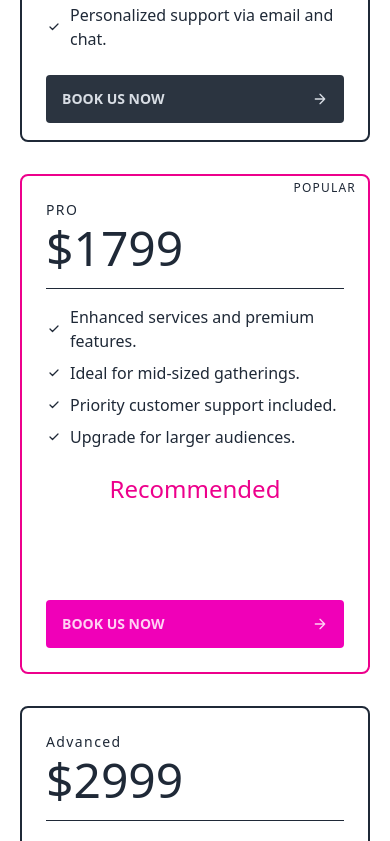
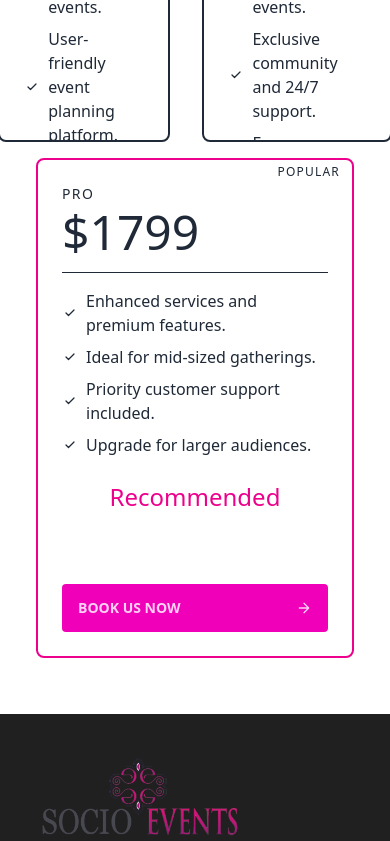
Before and after one commit to jibon-roy/socio-event, a React (Vite) app: page / in a window 390 px wide. Shown: the part 6200-7041 px from the top of the page. Built offline with nearby package versions, Linux system fonts and the light colour scheme.

Commit message:
Service Details part created with some updated

```diff
--- a/src/components/Pricing/Pricing.jsx
+++ b/src/components/Pricing/Pricing.jsx
@@ -12,7 +12,7 @@ const Pricing = () => {
                             <div className="w-20 mt-1 ml-[45%] md:mr-[40%]  2xl:mr-[40%] lg:ml-[44%] xl:ml-[45%] h-1 bg-primary-dark mx-auto"></div>
                         </div>
                     </div>
-                    <div className="flex flex-wrap -m-4  justify-center">
+                    <div className="flex -m-4 justify-center">
                         <div className="p-4 xl:w-1/4 md:w-1/2 w-full" data-aos='fade-down'>
                             <div className="h-[430px] p-6 rounded-lg border-2 border-gray-300 flex flex-col relative overflow-hidden">
                                 <h2 className="text-sm tracking-widest title-font mb-1 font-medium">START</h2>
@@ -53,7 +53,7 @@ const Pricing = () => {
 
                             </div>
                         </div>
-                        <div className="p-4 xl:w-1/4 md:w-1/2 w-full" data-aos='fade-up'>
+                        <div className="p-4 xl:w-1/4 max-lg:hidden md:w-1/2 w-full" data-aos='fade-up'>
                             <div className="h-[500px] p-6 rounded-lg border-2 border-primary-pink flex flex-col relative overflow-hidden">
                                 <span className="bg-purple-500 text-white px-3 py-1 tracking-widest text-xs absolute right-0 top-0 rounded-bl">POPULAR</span>
                                 <h2 className="text-sm tracking-widest title-font mb-1 font-medium">PRO</h2>
@@ -94,7 +94,6 @@ const Pricing = () => {
                                         <path d="M5 12h14M12 5l7 7-7 7"></path>
                                     </svg>
                                 </button>
-
                             </div>
                         </div>
                         <div className="p-4 xl:w-1/4 md:w-1/2 w-full" data-aos='fade-down'>
@@ -139,6 +138,51 @@ const Pricing = () => {
 
                             </div>
                         </div>
+
+                    </div>
+                    <div className="p-4 lg:hidden block mx-auto xl:w-1/4 md:w-1/2 w-full" data-aos='fade-up'>
+                        <div className="h-[500px] p-6 rounded-lg border-2 border-primary-pink flex flex-col relative overflow-hidden">
+                            <span className="bg-purple-500 text-white px-3 py-1 tracking-widest text-xs absolute right-0 top-0 rounded-bl">POPULAR</span>
+                            <h2 className="text-sm tracking-widest title-font mb-1 font-medium">PRO</h2>
+                            <h1 className="text-5xl text-gray-900 leading-none flex items-center pb-4 mb-4 border-b border-gray-200">
+                                <span>$1799</span>
+                            </h1>
+                            <p className="flex items-center text-gray-600 mb-2">
+                                <span className="w-4 h-4 mr-2 inline-flex items-center justify-center bg-gray-400 text-white rounded-full flex-shrink-0">
+                                    <svg fill="none" stroke="currentColor" strokeLinecap="round" strokeLinejoin="round" strokeWidth="2.5" className="w-3 h-3" viewBox="0 0 24 24">
+                                        <path d="M20 6L9 17l-5-5"></path>
+                                    </svg>
+                                </span>Enhanced services and premium features.
+                            </p>
+                            <p className="flex items-center text-gray-600 mb-2">
+                                <span className="w-4 h-4 mr-2 inline-flex items-center justify-center bg-gray-400 text-white rounded-full flex-shrink-0">
+                                    <svg fill="none" stroke="currentColor" strokeLinecap="round" strokeLinejoin="round" strokeWidth="2.5" className="w-3 h-3" viewBox="0 0 24 24">
+                                        <path d="M20 6L9 17l-5-5"></path>
+                                    </svg>
+                                </span>Ideal for mid-sized gatherings.
+                            </p>
+                            <p className="flex items-center text-gray-600 mb-2">
+                                <span className="w-4 h-4 mr-2 inline-flex items-center justify-center bg-gray-400 text-white rounded-full flex-shrink-0">
+                                    <svg fill="none" stroke="currentColor" strokeLinecap="round" strokeLinejoin="round" strokeWidth="2.5" className="w-3 h-3" viewBox="0 0 24 24">
+                                        <path d="M20 6L9 17l-5-5"></path>
+                                    </svg>
+                                </span>Priority customer support included.
+                            </p>
+                            <p className="flex items-center text-gray-600 mb-6">
+                                <span className="w-4 h-4 mr-2 inline-flex items-center justify-center bg-gray-400 text-white rounded-full flex-shrink-0">
+                                    <svg fill="none" stroke="currentColor" strokeLinecap="round" strokeLinejoin="round" strokeWidth="2.5" className="w-3 h-3" viewBox="0 0 24 24">
+                                        <path d="M20 6L9 17l-5-5"></path>
+                                    </svg>
+                                </span>Upgrade for larger audiences.
+                            </p>
+                            <p className="text-center text-2xl text-primary-pink">Recommended</p>
+                            <button className="flex items-center mt-auto text-white bg-purple-500 border-0 py-2 px-4 w-full focus:outline-none hover:bg-purple-600 rounded btn btn-secondary">Book Us Now
+                                <svg fill="none" stroke="currentColor" strokeLinecap="round" strokeLinejoin="round" strokeWidth="2" className="w-4 h-4 ml-auto" viewBox="0 0 24 24">
+                                    <path d="M5 12h14M12 5l7 7-7 7"></path>
+                                </svg>
+                            </button>
+
+                        </div>
                     </div>
                 </div>
             </section>
--- a/src/components/service/Service.jsx
+++ b/src/components/service/Service.jsx
@@ -1,7 +1,11 @@
 import { PropTypes } from "prop-types";
+import { Link } from "react-router-dom";
 
 
 const Service = ({ service }) => {
+
+    const { id } = service;
+
     return (
 
         <div className="p-4">
@@ -12,12 +16,12 @@ const Service = ({ service }) => {
                     <h1 className="title-font text-lg font-medium text-gray-900 mb-3">{service?.title}</h1>
                     <p className="leading-relaxed mb-10">{service?.description.length > 50 && service?.description.slice(0, 100) + '...'}</p>
                     <div className="flex items-center justify-between flex-wrap ">
-                        <a className="btn btn-secondary inline-flex items-center md:mb-2 lg:mb-0">Learn More
+                        <Link to={`/service/${id}`} className="btn btn-secondary inline-flex items-center md:mb-2 lg:mb-0">Learn More
                             <svg className="w-4 h-4 ml-2" viewBox="0 0 24 24" stroke="currentColor" strokeWidth="2" fill="none" strokeLinecap="round" strokeLinejoin="round">
                                 <path d="M5 12h14"></path>
                                 <path d="M12 5l7 7-7 7"></path>
                             </svg>
-                        </a>
+                        </Link>
                         <span className="max-sm:space-y-5">
                             <span className="text-gray-400 mr-3 inline-flex items-center lg:ml-auto md:ml-0 ml-auto leading-none text-sm pr-3 py-1 border-r-2 border-gray-200">
                                 <svg className="w-4 h-4 mr-1" stroke="currentColor" strokeWidth="2" fill="none" strokeLinecap="round" strokeLinejoin="round" viewBox="0 0 24 24">
--- a/src/components/services/Services.jsx
+++ b/src/components/services/Services.jsx
@@ -1,17 +1,19 @@
-import { useEffect, useState } from "react";
+// import { useEffect, useState } from "react";
 import Service from "../service/Service";
-
-
+import { useLoaderData } from "react-router-dom";
 
 const Services = () => {
-    const [services, setServices] = useState([]);
 
-    useEffect(() => {
-        fetch('/services.json')
-            .then(result => result.json())
-            .then(data => setServices(data))
-            .catch(err => console.log(err))
-    }, [])
+    const services = useLoaderData();
+
+    // const [services, setServices] = useState([]);
+
+    // useEffect(() => {
+    //     fetch('/services.json')
+    //         .then(result => result.json())
+    //         .then(data => setServices(data))
+    //         .catch(err => console.log(err))
+    // }, [])
 
     return (
         <>
--- a/src/layouts/home/Home.jsx
+++ b/src/layouts/home/Home.jsx
@@ -2,12 +2,8 @@ import Slider from "../../components/slider/Slider";
 import Services from "../../components/services/Services";
 import Statistics from "../../components/statistics/Statistics";
 import Pricing from "../../components/pricing/Pricing";
-import Footer from "../../components/footer/Footer";
 
 const Home = () => {
-
-
-
 
     return (
         <div>
@@ -27,10 +23,6 @@ const Home = () => {
             <section>
                 <Pricing></Pricing>
             </section>
-            {/* Footer Section */}
-            <section>
-                <Footer></Footer>
-            </section>
         </div>
     );
 };
--- a/src/layouts/root/Root.jsx
+++ b/src/layouts/root/Root.jsx
@@ -1,11 +1,16 @@
 import { Outlet } from "react-router-dom";
 import Navbar from "../../components/Navbar/Navbar";
+import Footer from "../../components/footer/Footer";
 
 const Root = () => {
     return (
         <div className="container mx-auto">
+            {/* Navbar Section */}
             <Navbar></Navbar>
+            {/* React Router Render Section */}
             <Outlet></Outlet>
+            {/* Footer Section */}
+            <Footer></Footer>
         </div>
     );
 };
--- /dev/null
+++ b/src/layouts/serviceDetails/ServiceDetails.jsx
@@ -0,0 +1,26 @@
+import { useLoaderData, useParams } from "react-router-dom";
+
+
+const ServiceDetails = () => {
+    const { id } = useParams();
+    const services = useLoaderData();
+    const service = services.map(data => data)
+    const serviceItem = service.find(data => id == data.id);
+
+    return (
+
+        <div>
+            <div className=" my-10">
+                <div className="p-3">
+                    <img src={serviceItem.cover_image} className="w-[80%] block mx-auto" alt="" />
+                    <p className="text-xl font-bold my-6 text-center">{
+                        serviceItem?.title
+                    }</p>
+                    <p className="text-justify">{serviceItem.post}</p>
+                </div>
+            </div>
+        </div>
+    );
+};
+
+export default ServiceDetails;
--- a/src/router/router.jsx
+++ b/src/router/router.jsx
@@ -3,6 +3,7 @@ import { createBrowserRouter } from "react-router-dom";
 import Home from "../layouts/home/Home";
 import Root from "../layouts/root/Root";
 import Services from "../components/services/Services";
+import ServiceDetails from "../layouts/serviceDetails/ServiceDetails";
 
 const router = createBrowserRouter([
     {
@@ -11,15 +12,18 @@ const router = createBrowserRouter([
         children: [
             {
                 path: "/",
+                loader: () => fetch('/services.json'),
                 element: <Home></Home>
             },
             {
                 path: "/services",
+                loader: () => fetch('/services.json'),
                 element: <Services></Services>
             },
             {
-                path: "/",
-                element: <Home></Home>
+                path: "/service/:id",
+                loader: () => fetch('/services.json'),
+                element: <ServiceDetails></ServiceDetails>
             },
             {
                 path: "/",
```
